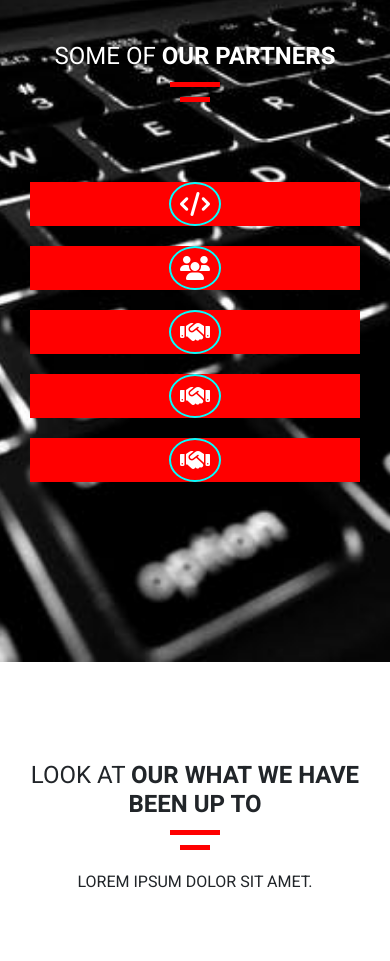
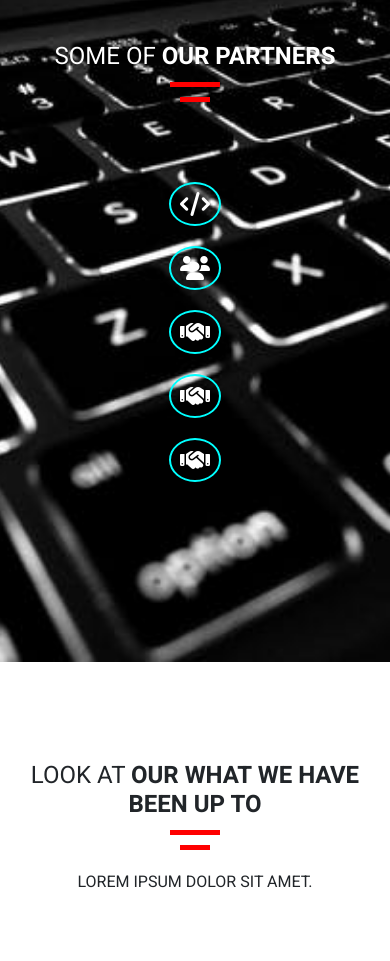
Before and after one commit to duboye007/CodeSchool, a plain HTML site: page index.html in a window 390 px wide. Shown: the part 3824-4785 px from the top of the page. Drawn offline with nearby package versions, Linux system fonts and the light colour scheme.

Commit message:
removed background-color

```diff
--- a/style.css
+++ b/style.css
@@ -273,7 +273,6 @@ footer{
 
     /* our partners */
     .partner .fixed-info .fixed-icon{
-        background: red;
         align-items: center;
         justify-content: center;
         margin: 20px auto;
@@ -345,7 +344,6 @@ footer{
 
         /* our partners */
         .partner .fixed-info .fixed-icon{
-            background: red;
             align-items: center;
             justify-content: center;
             margin: 20px auto;
```
